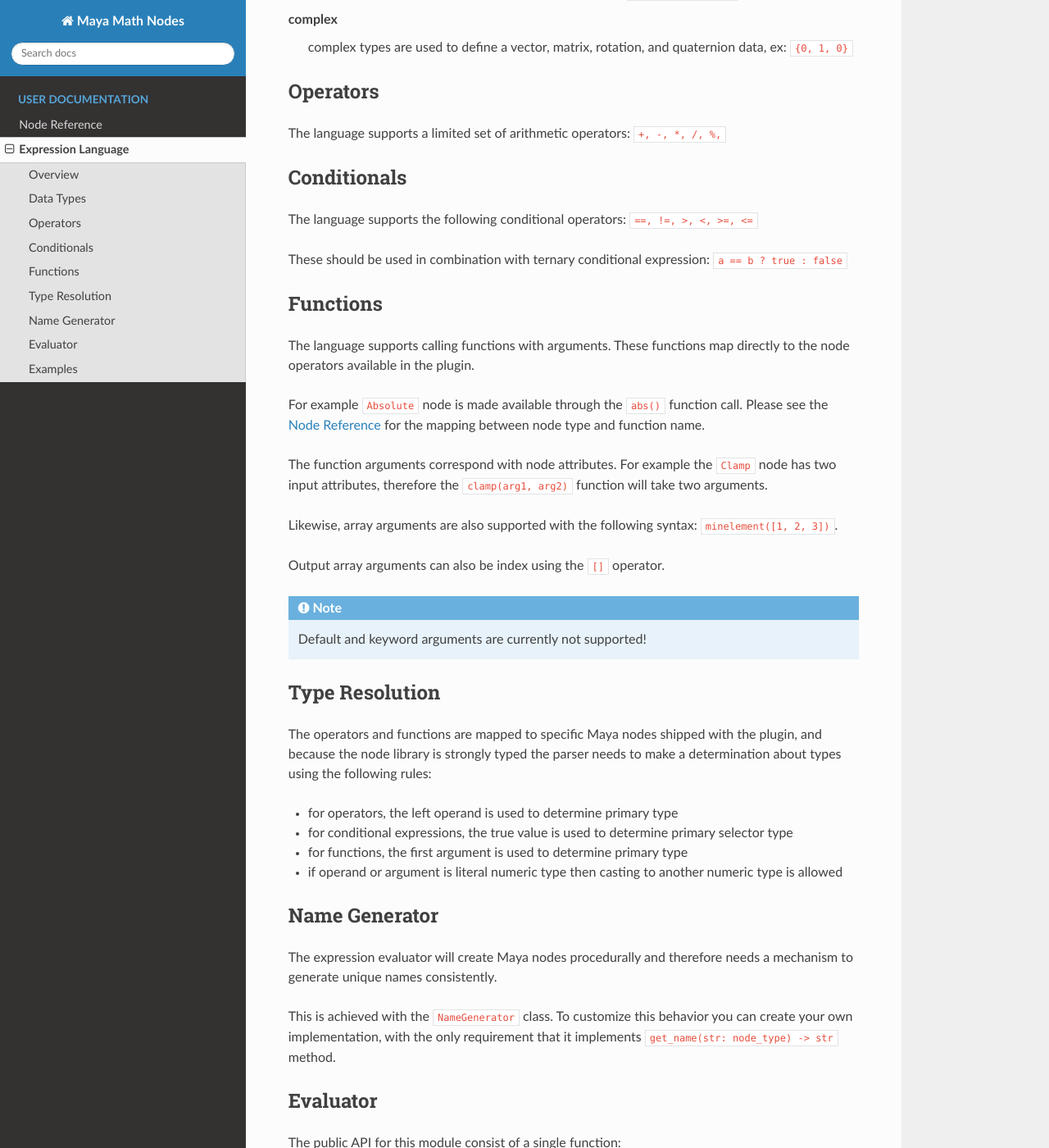
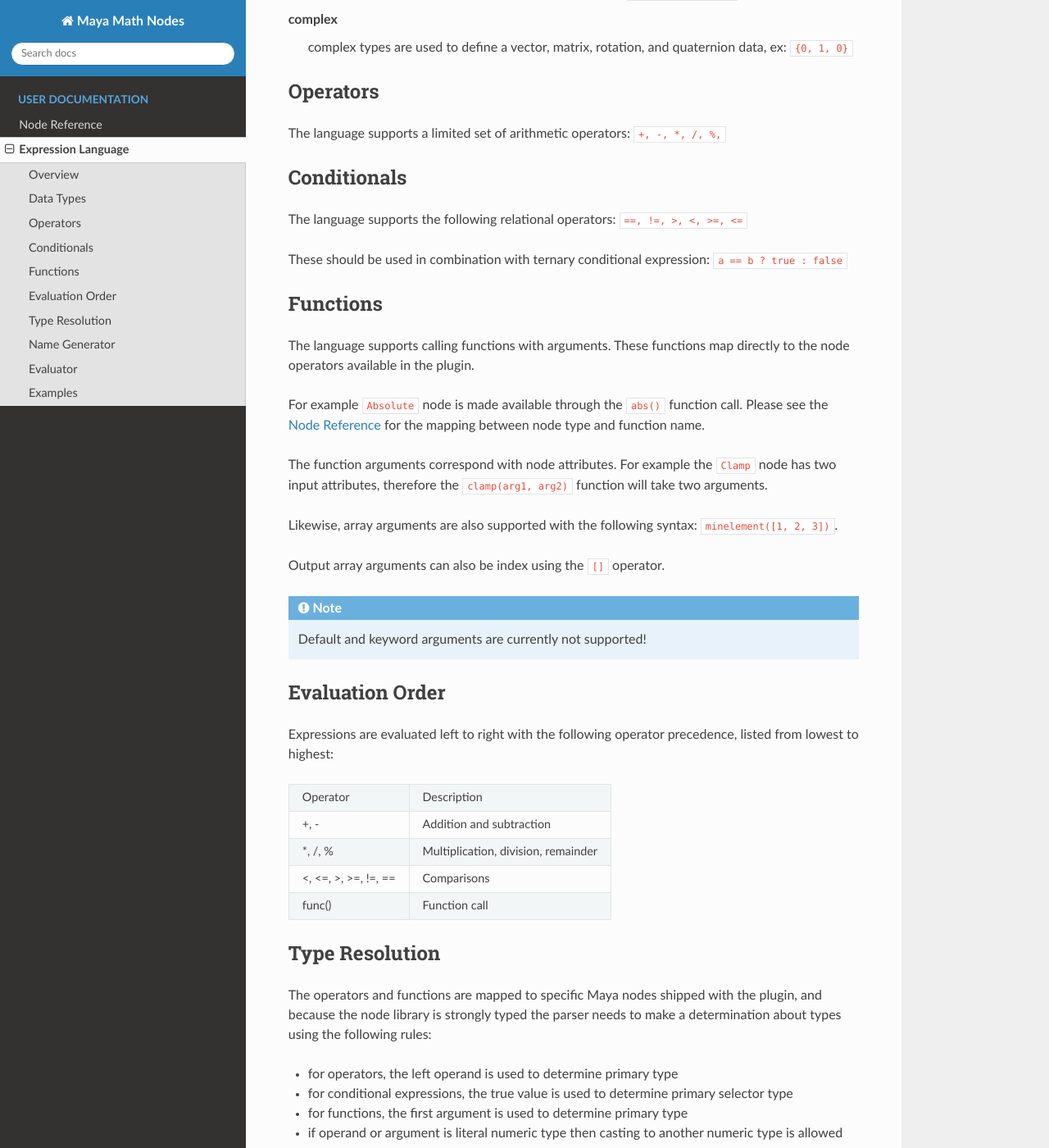
Before and after one commit to serguei-k/maya-math-nodes, a Sphinx documentation site: the page built from docs/source/expressionLanguage.rst, in a window 1280 px wide and 1400 px high, scrolled down 633 px. Shown: the whole window at 82% size. Built offline with Sphinx 7.4.7 and the Read the Docs theme 2.0.0, drawn with Linux system fonts in a browser that asks for light colours.

Commit message:
added precedence info

```diff
--- a/docs/source/expressionLanguage.rst
+++ b/docs/source/expressionLanguage.rst
@@ -34,7 +34,7 @@ The language supports a limited set of arithmetic operators: :code:`+, -, *, /,
 Conditionals
 ------------
 
-The language supports the following conditional operators: :code:`==, !=, >, <, >=, <=`
+The language supports the following relational operators: :code:`==, !=, >, <, >=, <=`
 
 These should be used in combination with ternary conditional expression: :code:`a == b ? true : false`
 
@@ -56,6 +56,23 @@ Output array arguments can also be index using the :code:`[]` operator.
 
 .. note::
    Default and keyword arguments are currently not supported!
+
+Evaluation Order
+----------------
+
+Expressions are evaluated left to right with the following operator precedence, listed from lowest to highest:
+
++----------------------+-------------------------------------+
+| Operator             | Description                         |
++----------------------+-------------------------------------+
+| +, -                 | Addition and subtraction            |
++----------------------+-------------------------------------+
+| \*, /, %             | Multiplication, division, remainder |
++----------------------+-------------------------------------+
+| <, <=, >, >=, !=, == | Comparisons                         |
++----------------------+-------------------------------------+
+| func()               | Function call                       |
++----------------------+-------------------------------------+
 
 Type Resolution
 ---------------
```
